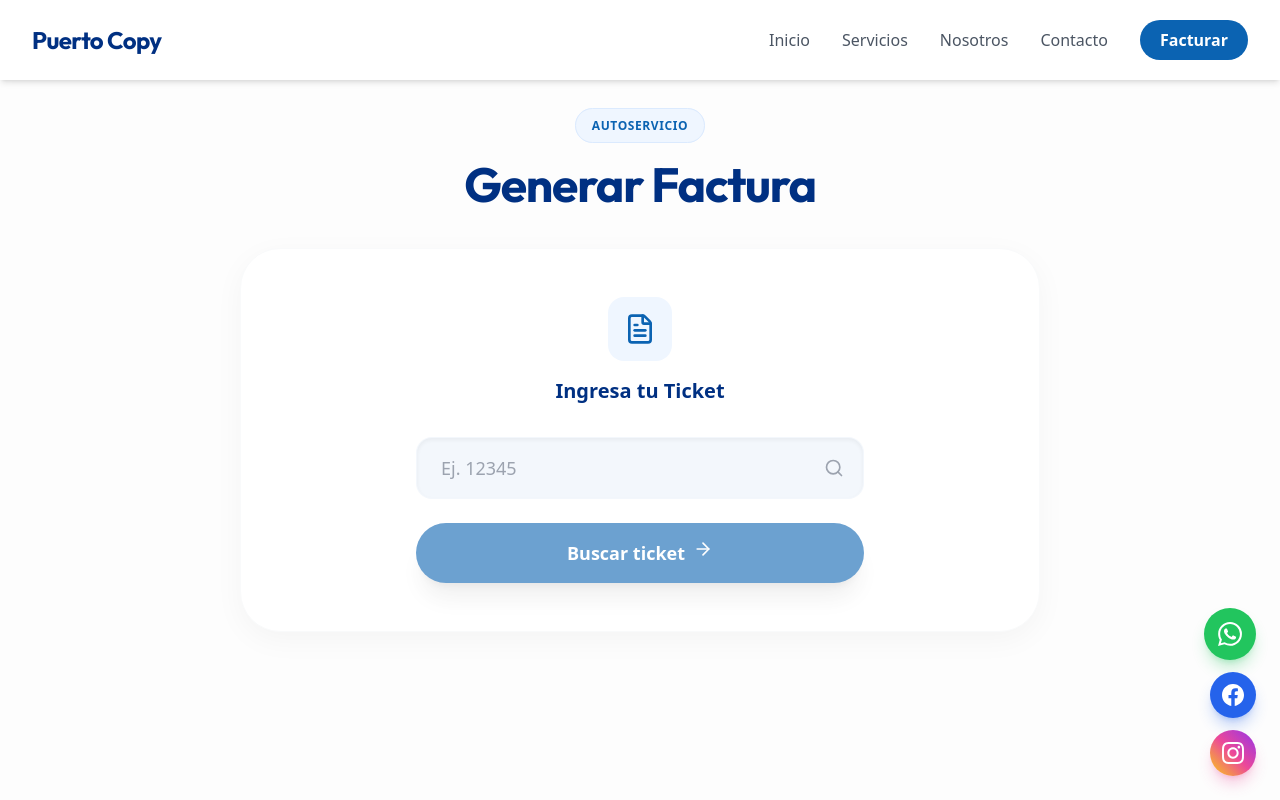
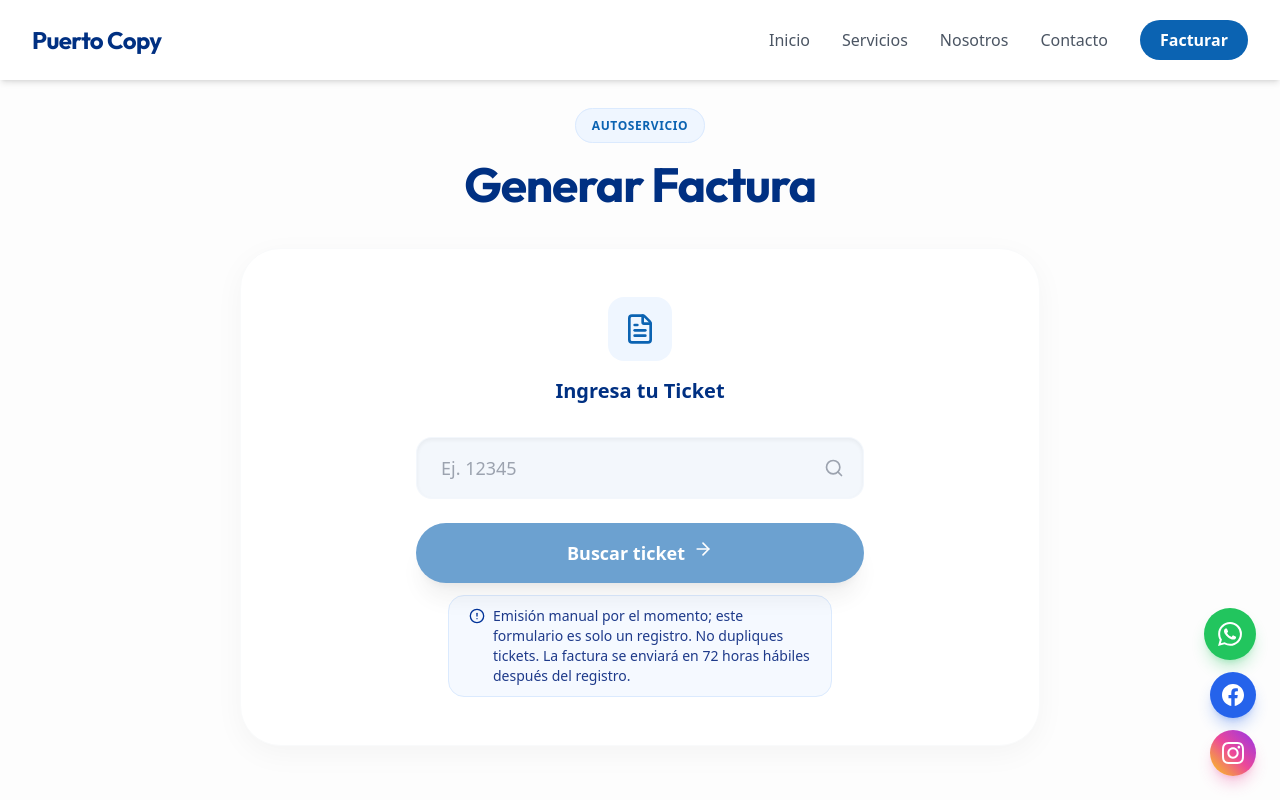
Before and after one commit to puertocopy/puerto-copy-site, a Next.js app: page /factura in a window 1280 px wide. Shown: the top 800 px of the page. Built offline with nearby package versions, Linux system fonts and the light colour scheme.

Commit message:
mensaje informativo en factura

```diff
--- a/pages/factura.js
+++ b/pages/factura.js
@@ -303,6 +303,13 @@ export default function Facturar() {
                     {loading ? 'Validando...' : 'Buscar ticket'} {!loading && <ArrowRight size={20} />}
                   </button>
                 </div>
+                <div className="mt-3 w-full max-w-sm mx-auto rounded-2xl border border-blue-100 bg-blue-50/60 text-blue-900 px-5 py-2.5 text-xs md:text-sm flex items-start gap-2">
+                  <AlertCircle className="shrink-0 mt-0.5 text-blue-700" size={16} />
+                  <p>
+                    Emisión manual por el momento; este formulario es solo un registro. No dupliques tickets.
+                    La factura se enviará en 72 horas hábiles después del registro.
+                  </p>
+                </div>
               </motion.div>
             )}
 
```
